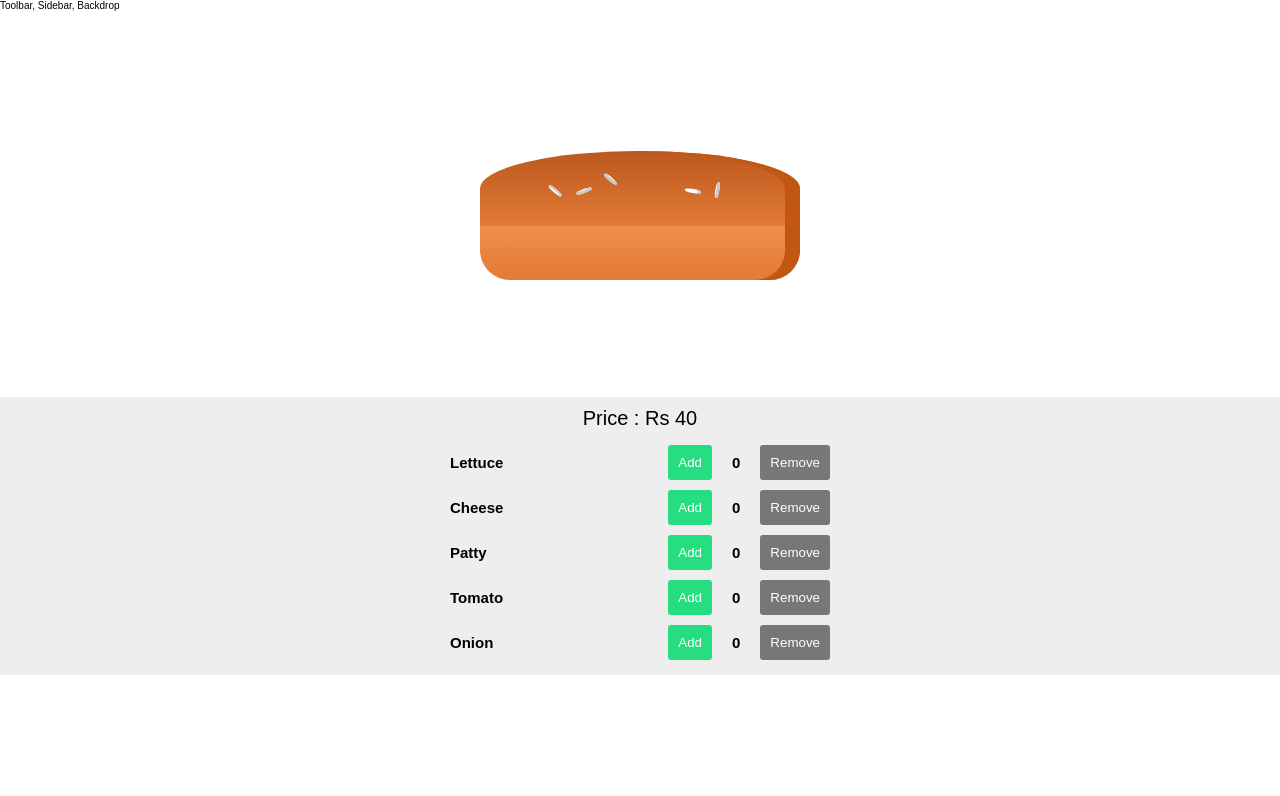
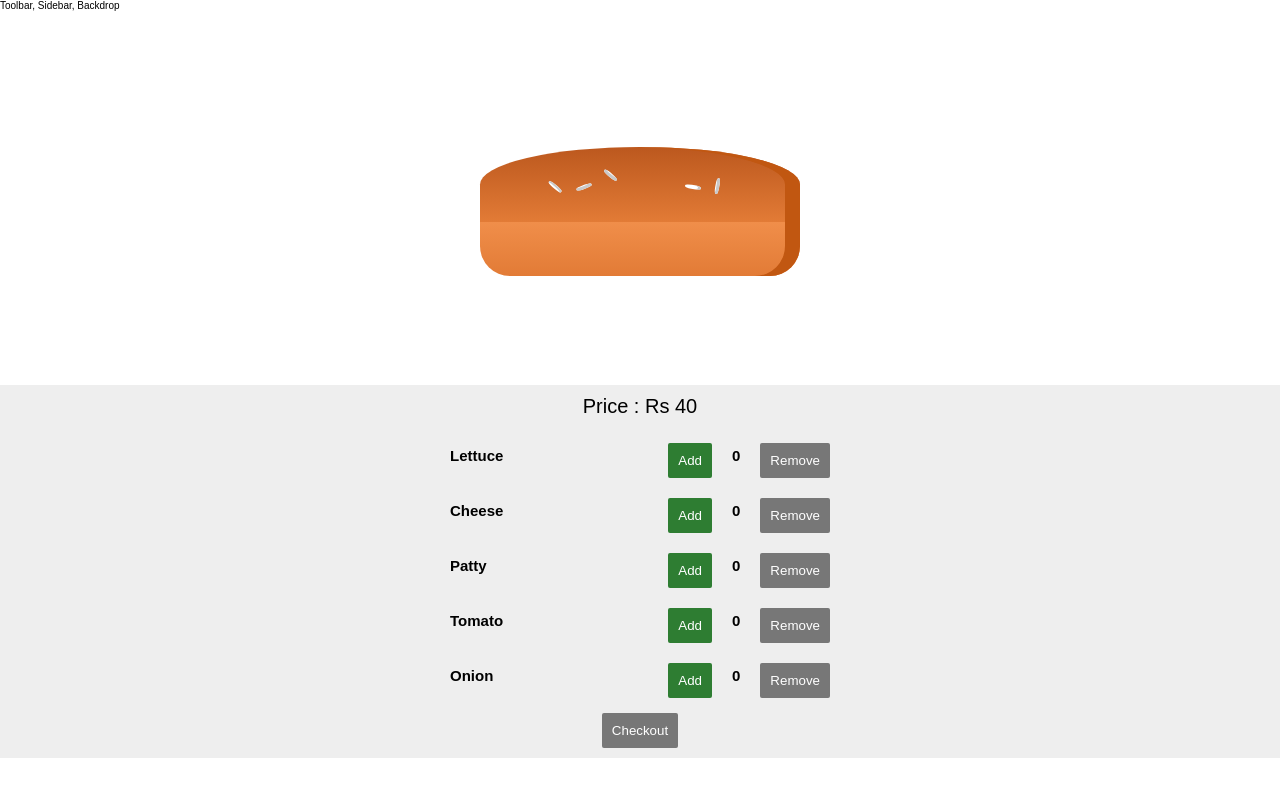
Before and after one commit to maheshwari-ashutosh/Burger-Burger, a React (Create React App) app: page / in a window 1280 px wide. Shown: the top 796 px of the page. Built offline with nearby package versions, Linux system fonts and the light colour scheme.

Commit message:
Add checkout button

```diff
--- a/src/App.scss
+++ b/src/App.scss
@@ -1,9 +1,20 @@
-$color-green: #26de81;
-$color-red: #fa8231;
+$color-green: #2e7d32;
+$color-red: #d84315;
+$color-blue: #03a9f4;
+
+@mixin btnclr($color) {
+  background-color: $color;
+  &:hover {
+    background-color: lighten($color, 10%);
+  }
+  &:active {
+    background-color: darken($color, 20%);
+  }
+}
 
 .Layout {
   display: grid;
-  grid: minmax(30px, 50px) 80vh 10vh / repeat(8, 1fr);
+  grid: minmax(30px, 50px) 90vh / repeat(8, 1fr);
 }
 
 .Toolbar {
@@ -16,7 +27,7 @@ $color-red: #fa8231;
   grid-column: 1 / -1;
   display: flex;
   flex-flow: column;
-  justify-content: space-evenly;
+  justify-content: space-between;
   align-items: center;
 }
 
@@ -25,7 +36,9 @@ $color-red: #fa8231;
   color: white;
   padding: 1.5rem;
   cursor: pointer;
-
+  border-radius: 2px;
+  padding: 1rem;
+  transition: background-color 0.2s;
   &:hover,
   &:focus,
   &:active {
@@ -33,18 +46,17 @@ $color-red: #fa8231;
   }
 
   &--green {
-    background-color: $color-green;
-    &:hover {
-      background-color: lighten($color-green, 10%);
-    }
+    @include btnclr($color-green);
   }
 
   &--red {
-    background-color: $color-red;
-    &:hover {
-      background-color: lighten($color-red, 10%);
-    }
+    @include btnclr($color-red);
   }
+
+  &--blue {
+    @include btnclr($color-blue);
+  }
+
   &:disabled {
     background-color: #777;
     cursor: auto;
--- a/src/components/Burger/BuildControls/BuildControls.js
+++ b/src/components/Burger/BuildControls/BuildControls.js
@@ -20,6 +20,7 @@ const buildControls = (props) => {
     <div className='BuildControl'>
       <h2 className='Price'>Price : Rs {props.price}</h2>
       {options}
+      <button className="btn btn--blue BuildControl__button" disabled={!props.isPlacebale}>Checkout</button>
     </div>
   );
 };
--- a/src/components/Burger/BuildControls/BuildControls.scss
+++ b/src/components/Burger/BuildControls/BuildControls.scss
@@ -20,12 +20,10 @@
   }
 
   &__button {
-    border-radius: 3px;
-    padding: 1rem;
-    transition: background-color .2s;
-
-    &:active {
-      background-color: lighten(#333 , 10%);
+    margin-top: 1rem;
+    align-self: center;
+    &:not(:disabled) {
+      animation: bounce .5s;
     }
   }
 
@@ -36,3 +34,18 @@
     margin-bottom: 1rem;
   }
 }
+
+@keyframes bounce {
+
+  from {
+    transform: none;
+  }
+
+  50% {
+    transform: scale(1.05);
+  }
+
+  to {
+    transform: none;
+  }
+}
--- a/src/containers/BurgerBuilder/BurgerBuilder.js
+++ b/src/containers/BurgerBuilder/BurgerBuilder.js
@@ -6,7 +6,8 @@ import {Price} from '../../components/Burger/BurgerIngredient/Ingredient';
 class BurgerBuilder extends React.Component {
   state = {
     ingredients: {},
-    price: 40
+    price: 40,
+    numberOfIngredients: 0,
   };
 
   addIngredientHandler(ingredient, event) {
@@ -19,7 +20,8 @@ class BurgerBuilder extends React.Component {
       const price = state.price + Price[ingredient];
       return {
         ingredients,
-        price
+        price,
+        numberOfIngredients: state.numberOfIngredients + 1,
       };
     });
   }
@@ -39,6 +41,7 @@ class BurgerBuilder extends React.Component {
       return {
         ingredients,
         price,
+        numberOfIngredients: state.numberOfIngredients - 1,
       };
     });
   }
@@ -52,6 +55,7 @@ class BurgerBuilder extends React.Component {
           remove={this.removeIngredientHandler.bind(this)}
           ingredients={this.state.ingredients}
           price={this.state.price}
+          isPlacebale={this.state.numberOfIngredients !== 0}
         />
       </>
     );
--- a/src/index.scss
+++ b/src/index.scss
@@ -14,4 +14,5 @@ html {
   box-sizing: inherit;
   margin: 0;
   padding: 0;
+  backface-visibility: hidden;
 }
```
